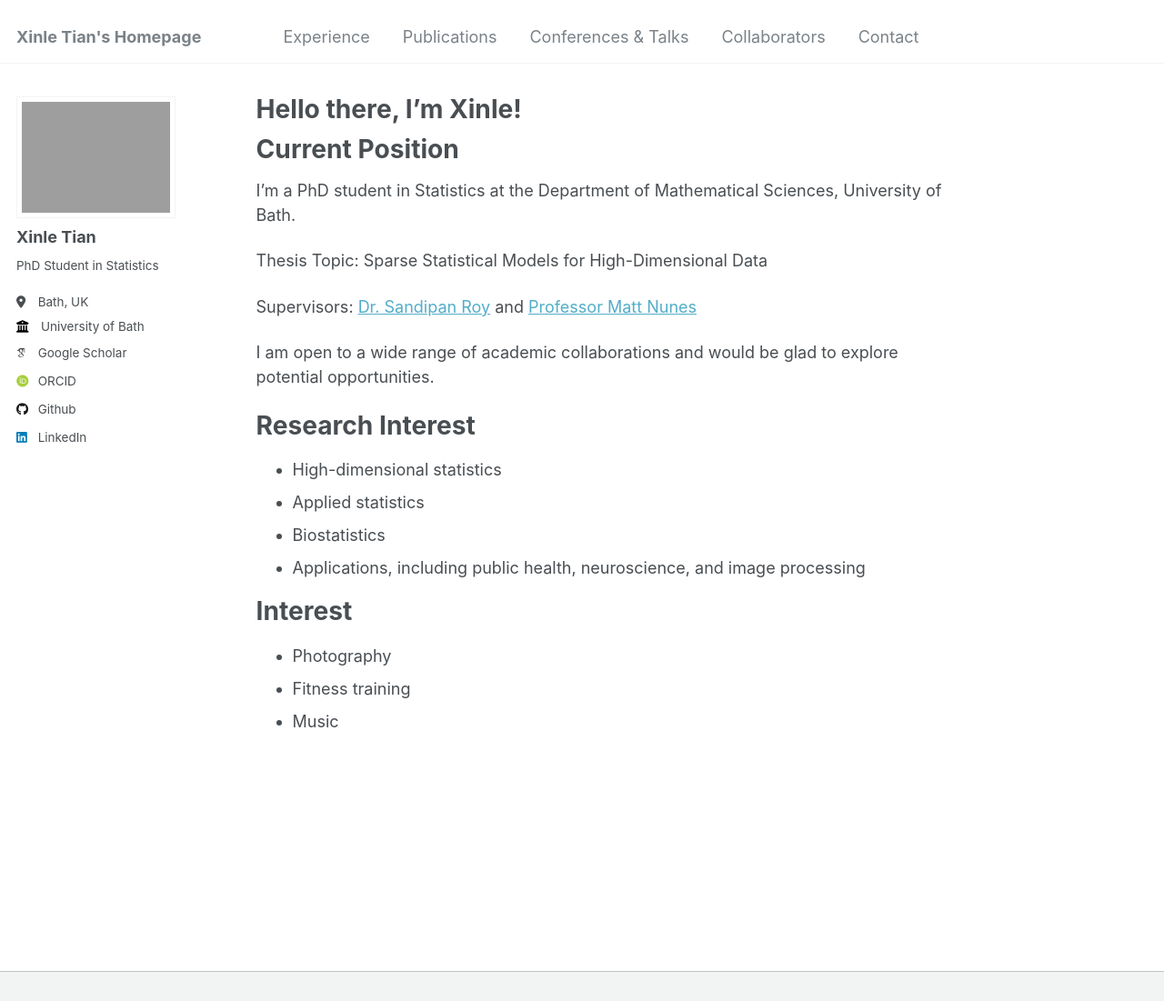
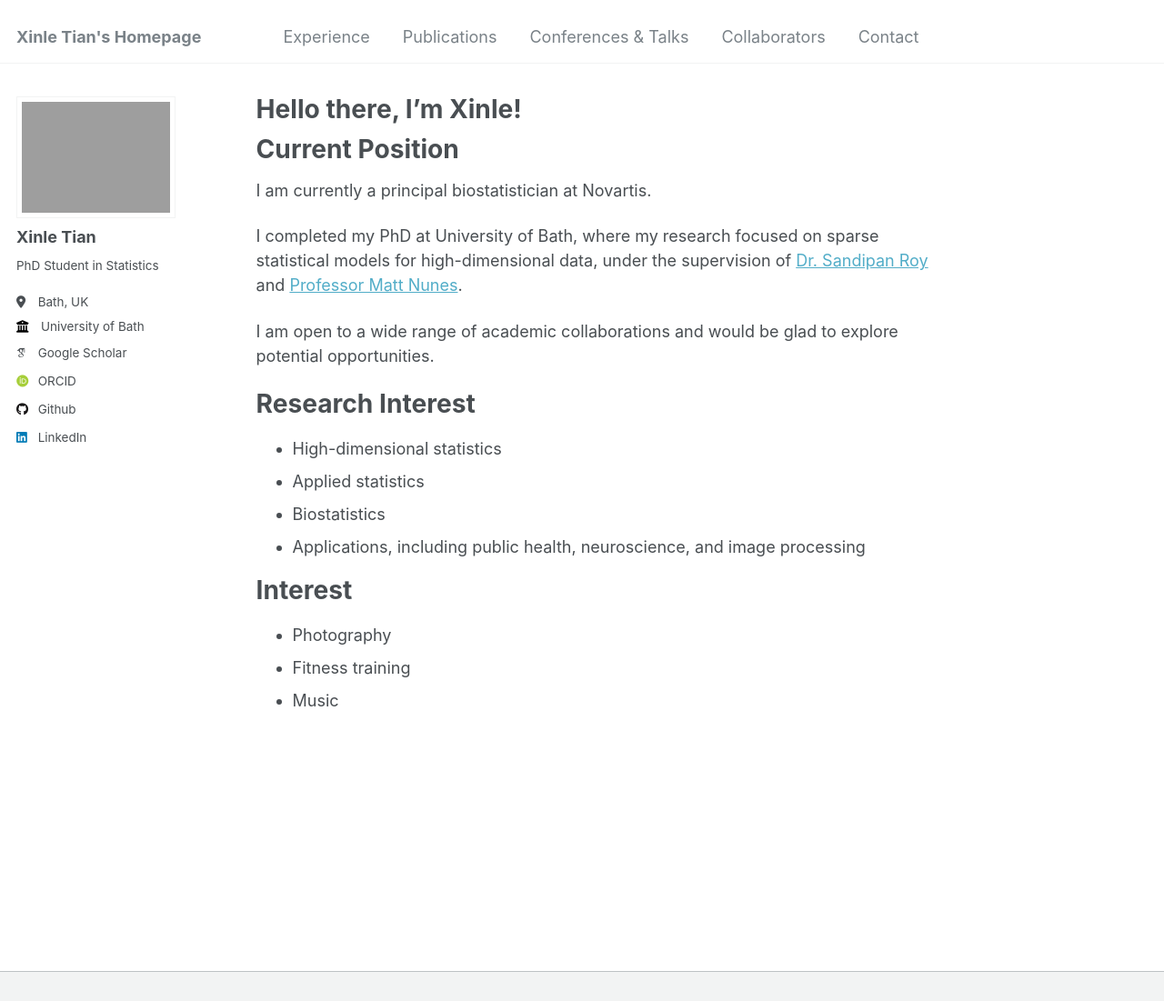
Before and after one commit to xinlet/xinlet.github.io, a Jekyll site: the page built from _pages/about.md, in a window 1280 px wide and 1241 px high, cut to the strip 0-1101 px from the top of the window. Shown: the whole strip at 91% size. Built offline with Jekyll 4.4.1, drawn with Linux system fonts in a browser that asks for light colours; some web fonts are replaced.

Commit message:
Update about.md

```diff
--- a/_pages/about.md
+++ b/_pages/about.md
@@ -9,11 +9,10 @@ redirect_from:
 
 Current Position
 ======
-I'm a PhD student in Statistics at the Department of Mathematical Sciences, University of Bath.
 
-Thesis Topic: Sparse Statistical Models for High-Dimensional Data
+I am currently a principal biostatistician at Novartis.
 
-Supervisors: [Dr. Sandipan Roy](https://sites.google.com/view/sandipanroy) and [Professor Matt Nunes](https://people.bath.ac.uk/man54/homepage.html)
+I completed my PhD at University of Bath, where my research focused on sparse statistical models for high-dimensional data, under the supervision of [Dr. Sandipan Roy](https://sites.google.com/view/sandipanroy) and [Professor Matt Nunes](https://people.bath.ac.uk/man54/homepage.html).
 
 I am open to a wide range of academic collaborations and would be glad to explore potential opportunities.
 
```
